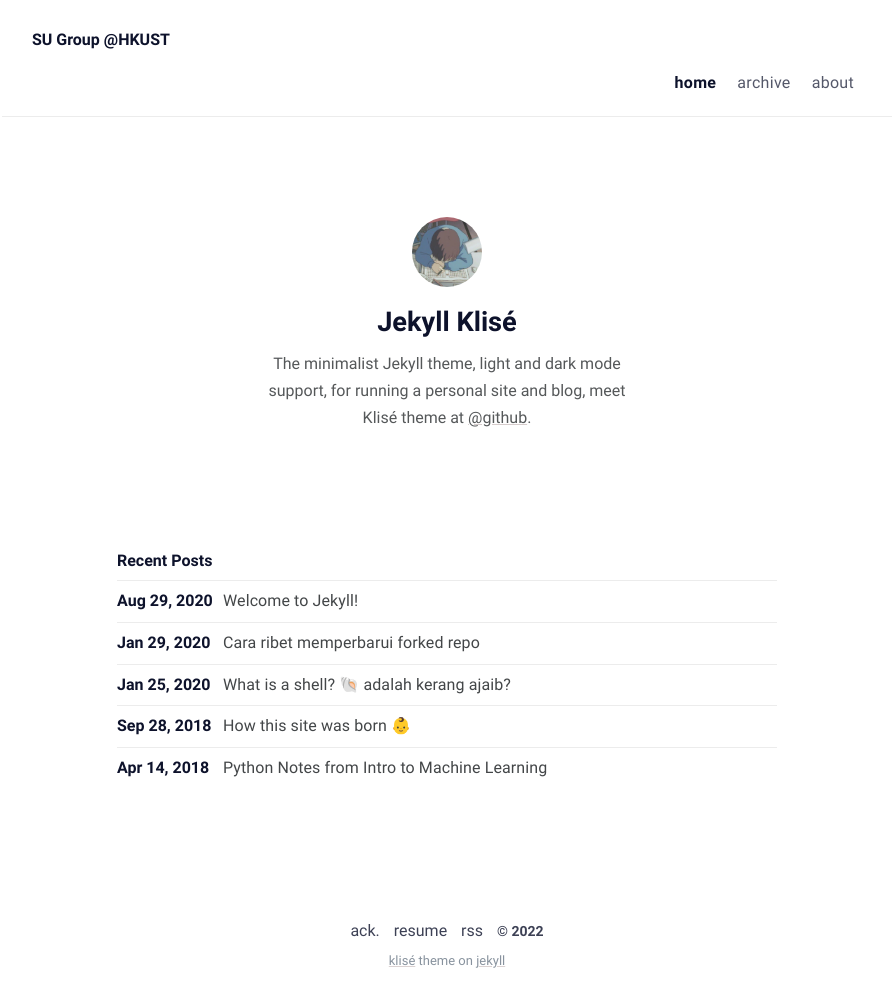
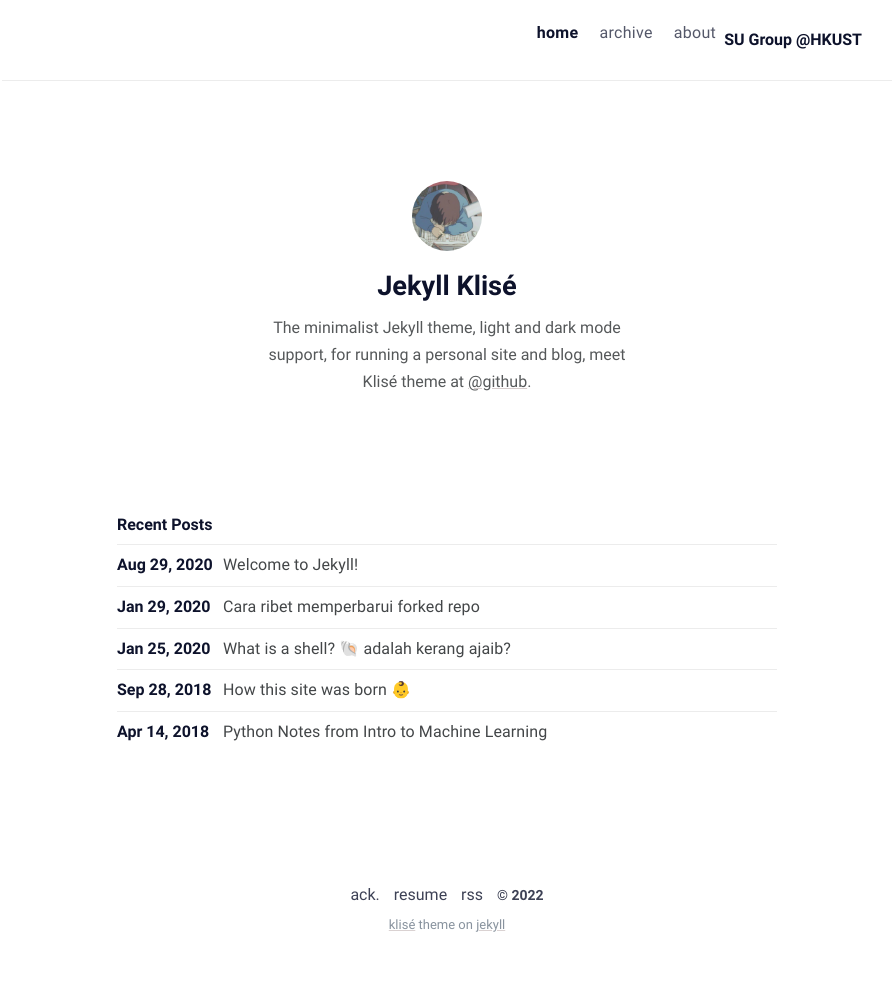
Before and after one commit to WeiSu-MAE/weisu-mae.github.io, a Jekyll site: the page built from index.md, in a window 1280 px wide. Shown: the whole page, without its empty margins (193-1086 px from the left). Built offline with Jekyll 4.4.1, drawn with Linux system fonts in a browser that asks for light colours; after the commit the page ends 969 px from its top, so only the background shows below that.

Commit message:
Update navbar.html

```diff
--- a/_includes/navbar.html
+++ b/_includes/navbar.html
@@ -1,4 +1,4 @@
-<div class="navbar" role="navigation"><div><h4>SU Group @HKUST</h4></div>
+<div class="navbar" role="navigation">
   <nav class="menu">
     <input type="checkbox" id="menu-trigger" class="menu-trigger" />
     <label for="menu-trigger">
@@ -159,6 +159,7 @@
         />
       </svg>
     </a>-->
+    <div class="trigger"><h4>SU Group @HKUST</h4></div>
     <div class="trigger">
       <div class="trigger-container">
         {%- assign url = page.url -%}
```
